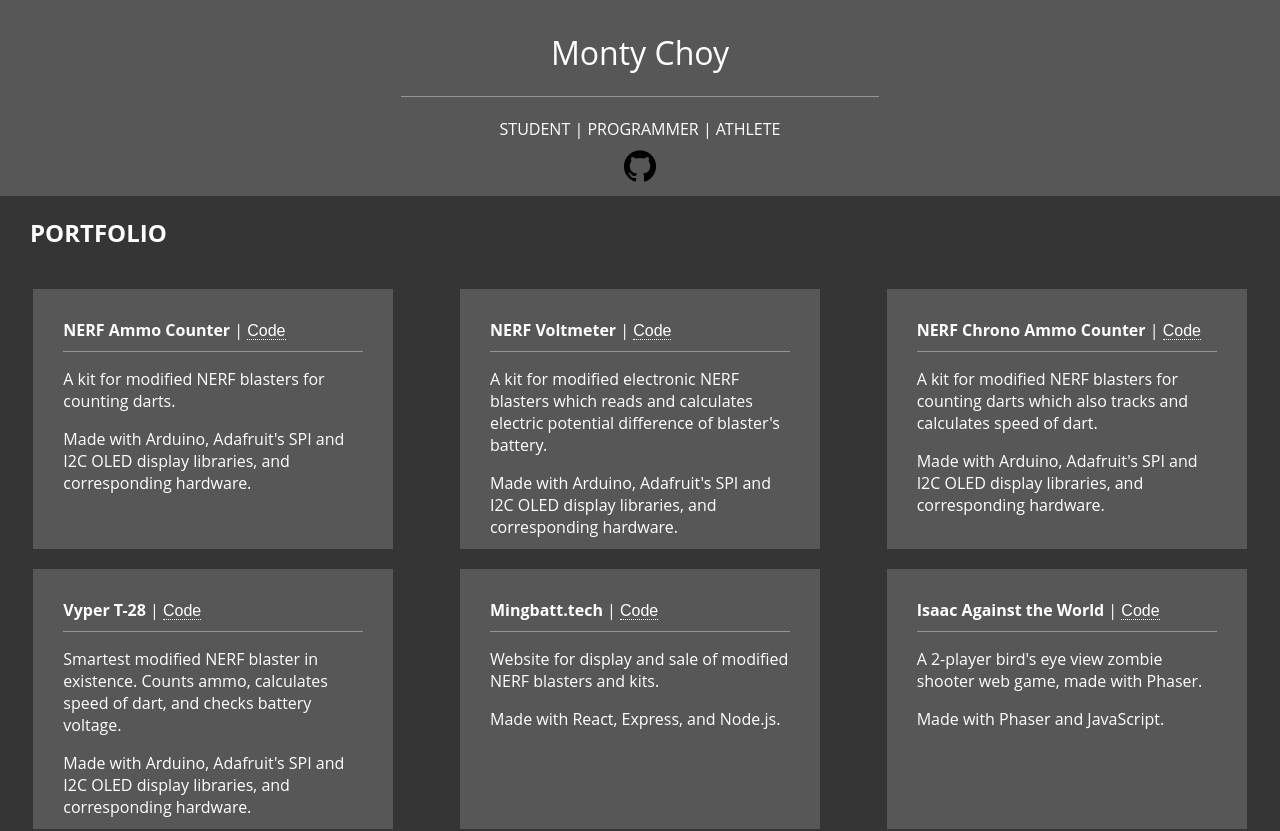
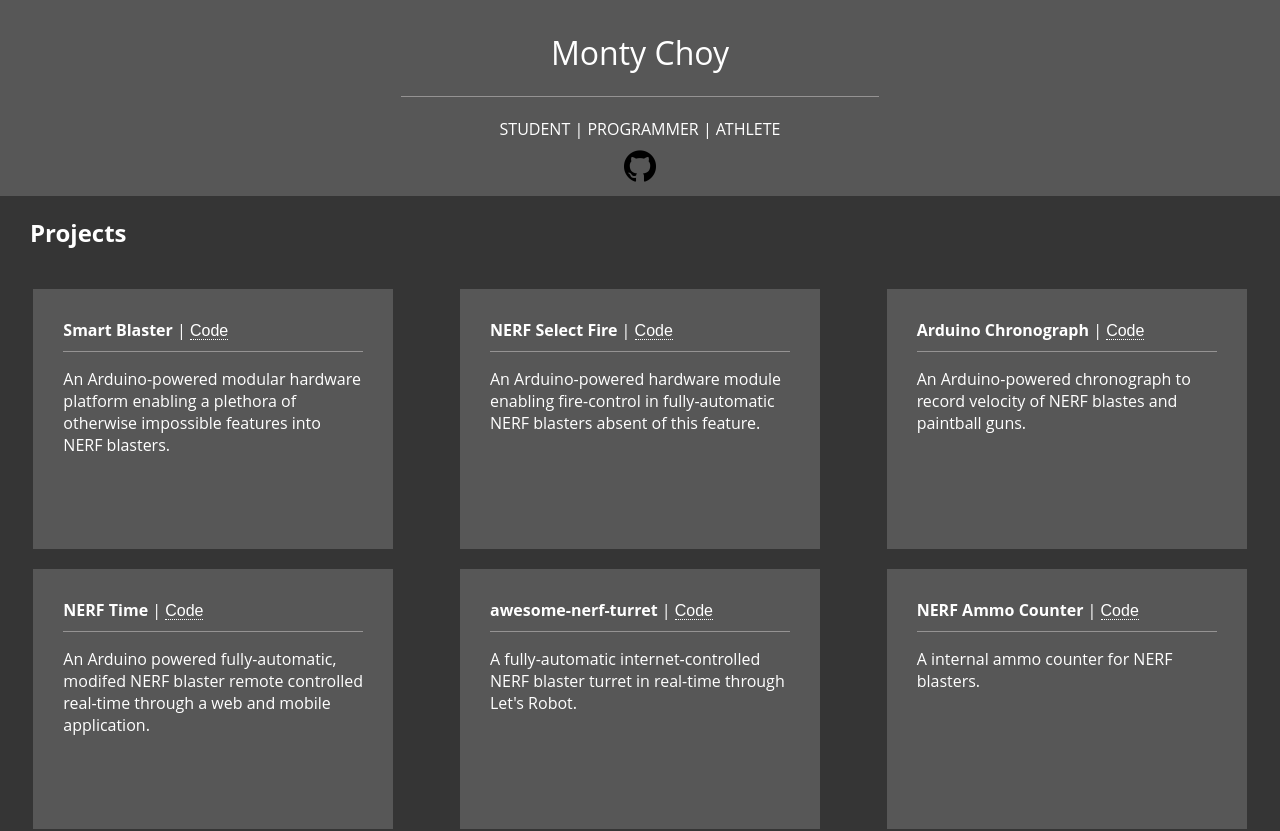
Before and after one commit to mochoy/personal-site, a React (Create React App) app: page / in a window 1280 px wide. Shown: the top 831 px of the page. Built offline with nearby package versions, Linux system fonts and the light colour scheme.

Commit message:
update projects data

```diff
--- a/src/App.js
+++ b/src/App.js
@@ -8,52 +8,49 @@
 
 let projects = [
 	{
+		"name": "Smart Blaster",
+		"link": "https://github.com/etnom/smart-blaster",
+		"description": "An Arduino-powered modular hardware platform enabling a plethora of otherwise impossible features into NERF blasters."
+	},
+	{
+		"name": "NERF Select Fire",
+		"link": "https://github.com/etnom/nerf-select-fire",
+		"description": "An Arduino-powered hardware module enabling fire-control in fully-automatic NERF blasters absent of this feature."
+	},
+	{
+		"name": "Arduino Chronograph",
+		"link": "https://github.com/etnom/arduino-chronograph",
+		"description": "An Arduino-powered chronograph to record velocity of NERF blastes and paintball guns."
+	},
+	{
+		"name": "NERF Time",
+		"link": "https://github.com/MiLeung/NerfTime",
+		"description": "An Arduino powered fully-automatic, modifed NERF blaster remote controlled real-time through a web and mobile application."
+	},
+	{
+		"name": "awesome-nerf-turret",
+		"link": "https://github.com/etnom/runmyrobot",
+		"description": "A fully-automatic internet-controlled NERF blaster turret in real-time through Let's Robot."
+	},
+	{
 		"name": "NERF Ammo Counter",
 		"link": "https://github.com/etnom/ming-batt/tree/master/nerf-ammo-counter",
-		"description": "A kit for modified NERF blasters for counting darts.",
-		"createdWith": "Made with Arduino, Adafruit's SPI and I2C OLED display libraries, and corresponding hardware."
-	},
-	{
-		"name": "NERF Voltmeter",
-		"link": "https://github.com/etnom/ming-batt/tree/master/Voltmeter",
-		"description": "A kit for modified electronic NERF blasters which reads and calculates electric potential difference of blaster's battery.",
-		"createdWith": "Made with Arduino, Adafruit's SPI and I2C OLED display libraries, and corresponding hardware."
-	},
-	{
-		"name": "NERF Chrono Ammo Counter",
-		"link": "https://github.com/etnom/ming-batt/tree/master/ChronoAmmoCounter",
-		"description": "A kit for modified NERF blasters for counting darts which also tracks and calculates speed of dart.",
-		"createdWith": "Made with Arduino, Adafruit's SPI and I2C OLED display libraries, and corresponding hardware."
+		"description": "A internal ammo counter for NERF blasters. "
 	},
 	{
 		"name": "Vyper T-28",
 		"link": "https://github.com/etnom/vyper_t-28",
-		"description": "Smartest modified NERF blaster in existence. Counts ammo, calculates speed of dart, and checks battery voltage.",
-		"createdWith": "Made with Arduino, Adafruit's SPI and I2C OLED display libraries, and corresponding hardware."
-	},
-	{
-		"name": "Mingbatt.tech",
-		"link": "https://github.com/etnom/muffin-table-pumpkin",
-		"description": "Website for display and sale of modified NERF blasters and kits.",
-		"createdWith": "Made with React, Express, and Node.js."
+		"description": "Smartest modified NERF blaster in existence. Counts ammo, calculates speed of dart, and checks battery voltage."
 	},
 	{
 		"name": "Isaac Against the World",
 		"link": "https://github.com/etnom/isaac-against-the-world",
-		"description": "A 2-player bird's eye view zombie shooter web game, made with Phaser.",
-		"createdWith": "Made with Phaser and JavaScript."
-	},
-	{
-		"name": "King of Nepal Noodle",
-		"link": "https://github.com/etnom/king-of-nepal-noodle",
-		"description": "A real-time multiplayer Android tower defense game played in portrait orientation, made with Phaser and Firebase.",
-		"createdWith": "Made with Firebase, Phaser and JavaScript."
+		"description": "A 2-player bird's eye view zombie shooter web game, made with Phaser."
 	},
 	{
 		"name": "Awesome Game",
 		"link": "https://github.com/MiLeung/AwesomeGame",
-		"description": "A real-time multiplayer 2-d side-scroller shooter game.",
-		"createdWith": "Made with Firebase, Phaser and JavaScript."
+		"description": "A real-time multiplayer 2-d side-scroller shooter game."
 	}
 ]
 
--- a/src/components/Portfolio/index.js
+++ b/src/components/Portfolio/index.js
@@ -6,7 +6,7 @@
 		var projectItems = this.props.projectData.map(this.renderProjectItems)
 		return (
 			<div id="Projects">
-				<h2 id="title">PORTFOLIO</h2>
+				<h2 id="title">Projects</h2>
 				<ul id="projects-container">{projectItems}</ul>
 			</div>
 
```
